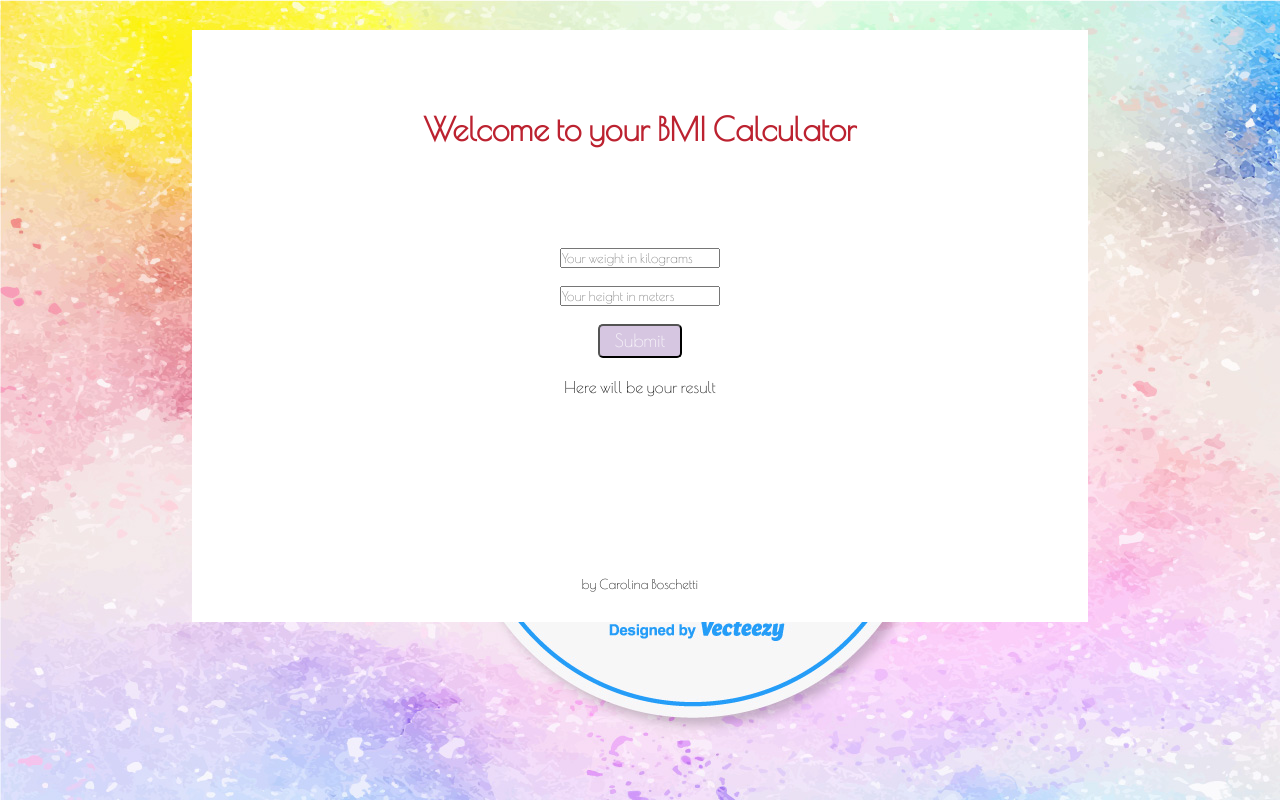
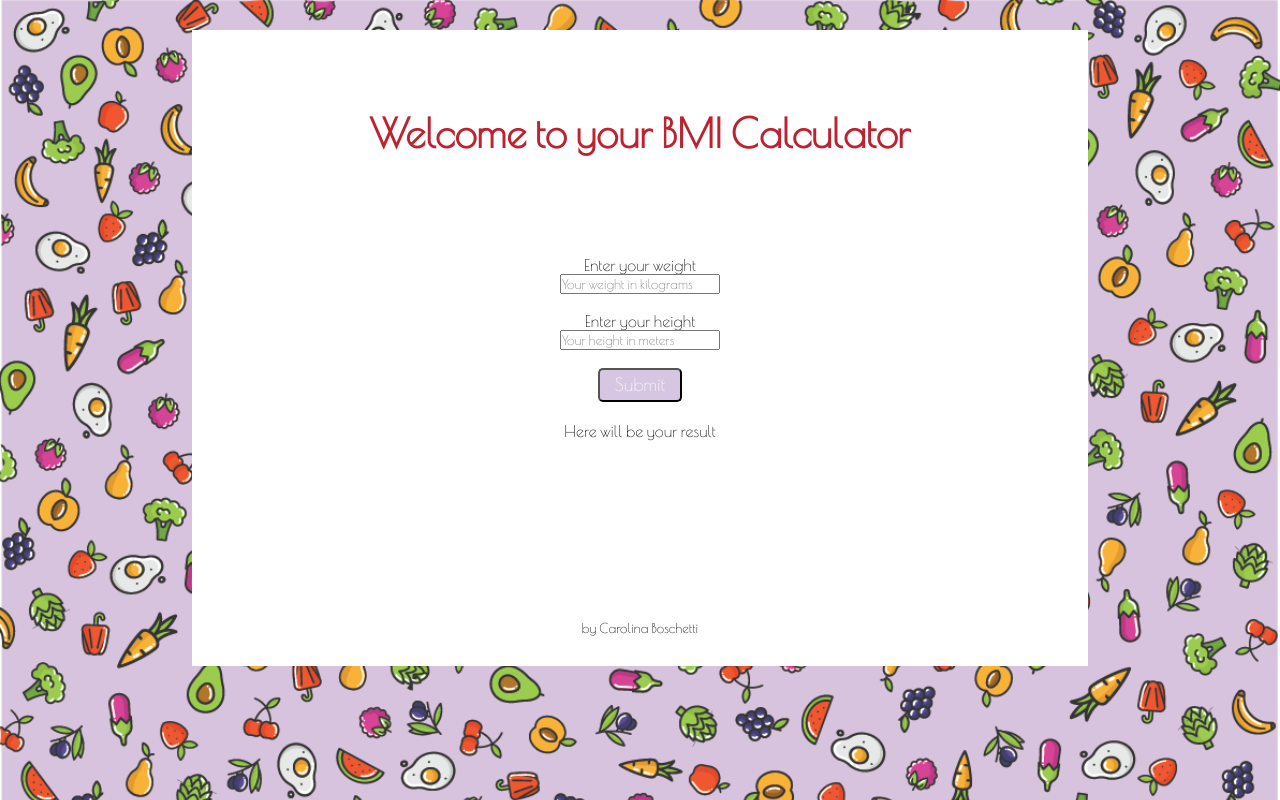
Before and after one commit to carolinaboschetti/BMI-calculator, a plain HTML site: page index.html in a window 1280 px wide. Drawn offline with nearby package versions, Linux system fonts and the light colour scheme; files that its build step writes are made by us from their sources; files whose address does not match are found by name.

Commit message:
:lipstick: Enhancing design

```diff
--- a/index.html
+++ b/index.html
@@ -11,9 +11,11 @@
     <main class="main">
             <h1 class="title">Welcome to your BMI Calculator</h1>
     <div class="calculator">
+            <P>Enter your weight</P>
             <input id="weight" type="text" placeholder="Your weight in kilograms" />
             <br />
             <br />
+            <p>Enter your height</p>
             <input id="height" type="text" placeholder="Your height in meters" />
             <br />
             <br />
--- a/style.css
+++ b/style.css
@@ -3,7 +3,8 @@
     margin: 0; padding: 0; box-sizing: border-box; font-family: 'Poiret One', cursive;
 }
 body {
-    background-image: url('/Users/carolinaboschetti/Desktop/Projects/BMI-calculator/DD-Watercolor-Vector-Background-78645-Preview.jpg')
+    background-image: url('/Users/carolinaboschetti/Desktop/Projects/BMI-calculator/Artboard 1.png');
+    background-size: 100%;
 }
 .main{
     background-color: #ffffff;
@@ -16,6 +17,7 @@ body {
     color: #BC2230;
     text-align: center;
     padding-top: 60px;
+    font-size: 40px;
 }
 .calculator{
     display: block;
```
Also changed, not shown: Artboard 1.png (added).
